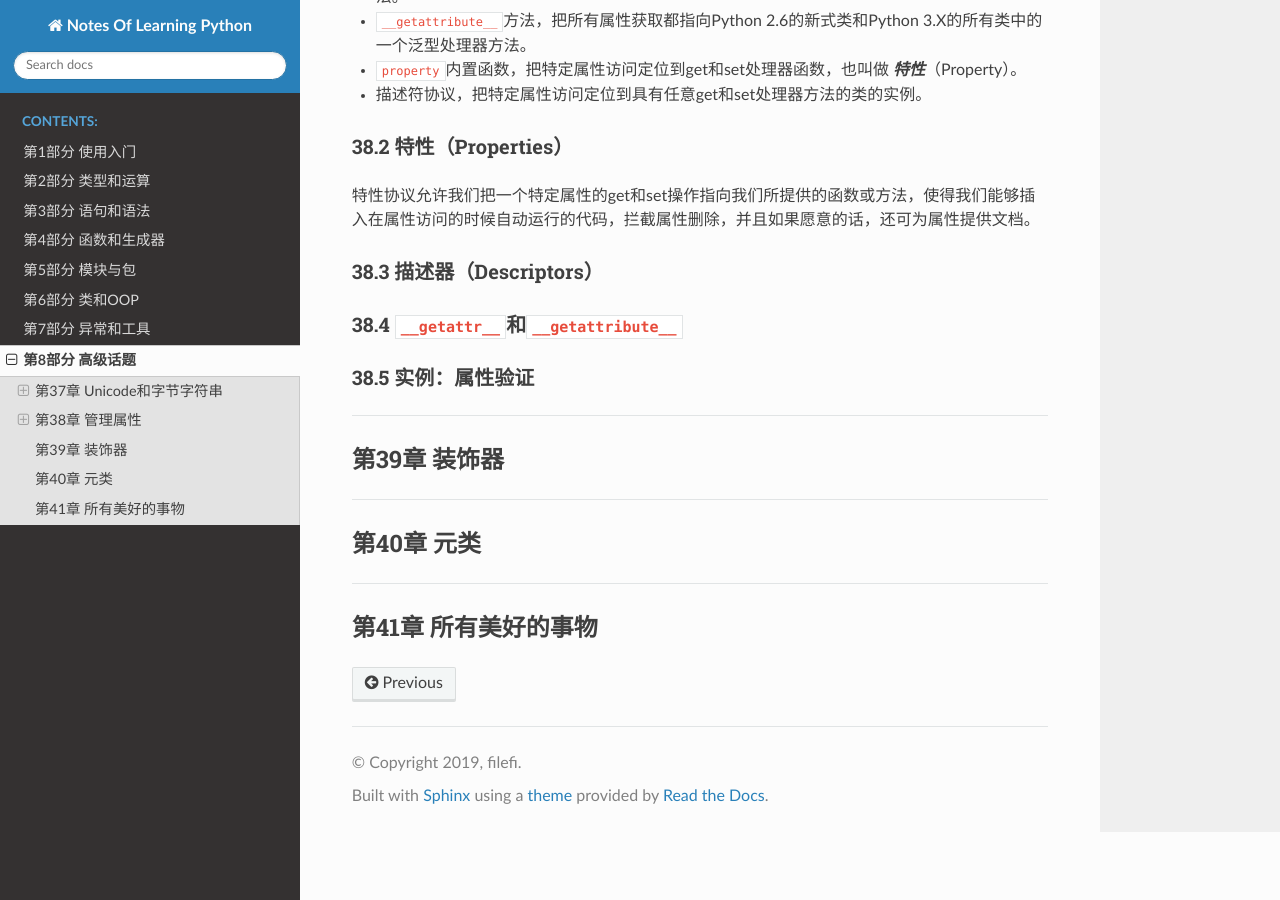
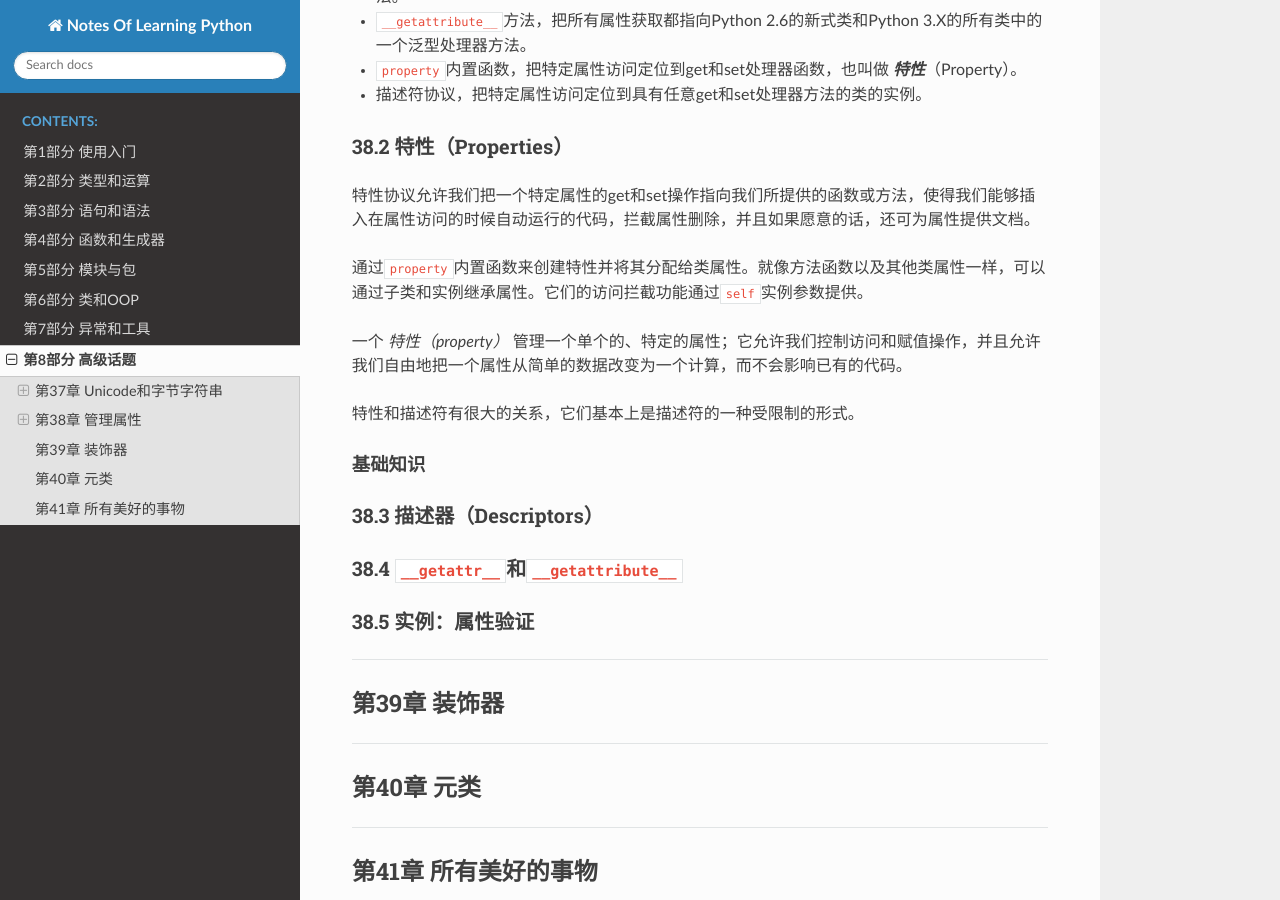
Before and after one commit to filefi/NotesOfLearningPython, a Sphinx documentation site: the page built from source/Part_8_Advanced_Topics.md, in a window 1280 px wide and 900 px high, scrolled down 16128 px. Built offline with Sphinx 7.4.7 and the Read the Docs theme 2.0.0, drawn with Linux system fonts in a browser that asks for light colours.

```diff
--- a/source/Part_8_Advanced_Topics.md
+++ b/source/Part_8_Advanced_Topics.md
@@ -828,6 +828,16 @@ Python自身附带一个完整的XML解析工具包，所以它支持SAX和DOM
 
 特性协议允许我们把一个特定属性的get和set操作指向我们所提供的函数或方法，使得我们能够插入在属性访问的时候自动运行的代码，拦截属性删除，并且如果愿意的话，还可为属性提供文档。
 
+通过`property`内置函数来创建特性并将其分配给类属性。就像方法函数以及其他类属性一样，可以通过子类和实例继承属性。它们的访问拦截功能通过`self`实例参数提供。
+
+一个 *特性（property）* 管理一个单个的、特定的属性；它允许我们控制访问和赋值操作，并且允许我们自由地把一个属性从简单的数据改变为一个计算，而不会影响已有的代码。
+
+特性和描述符有很大的关系，它们基本上是描述符的一种受限制的形式。
+
+#### 基础知识
+
+
+
 
 
 ### 38.3 描述器（Descriptors）
```
